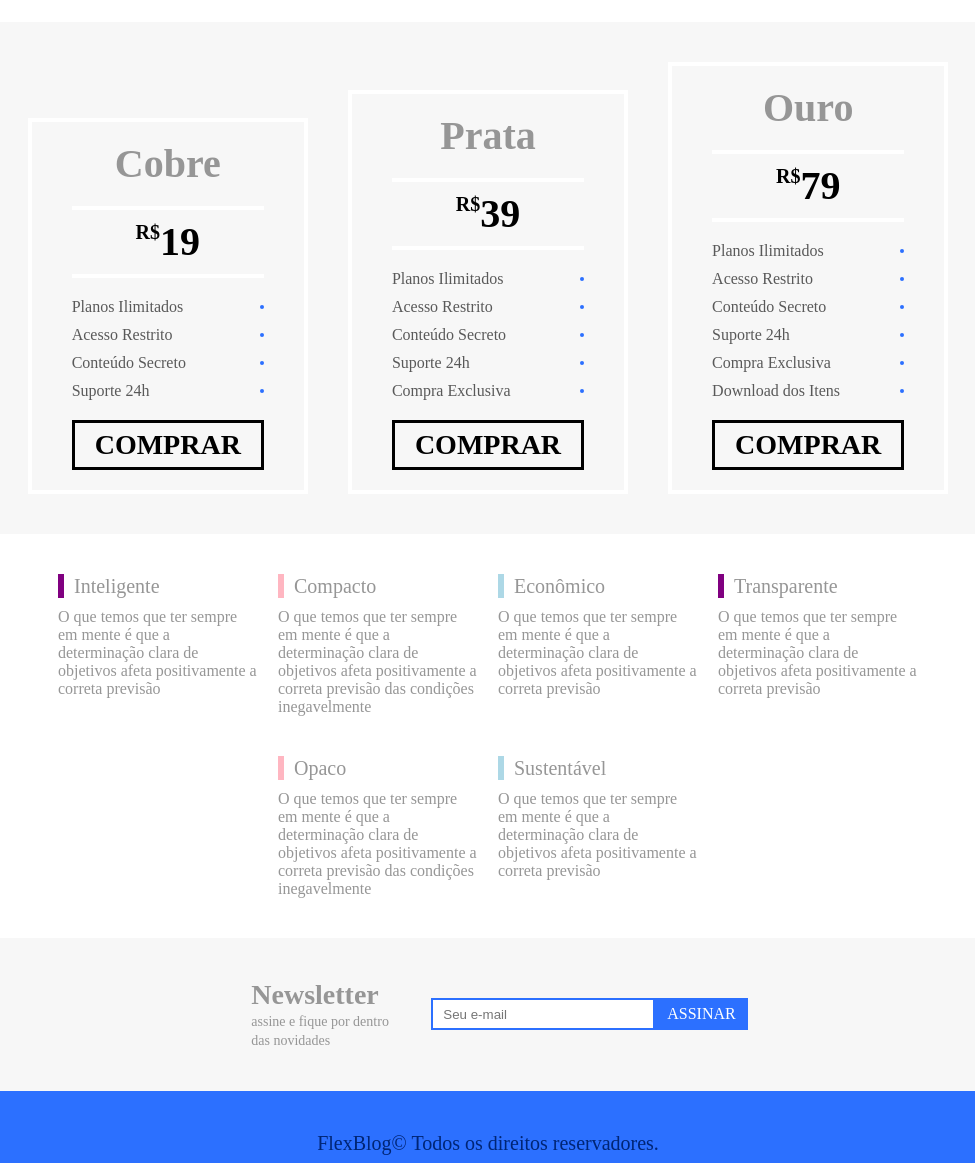
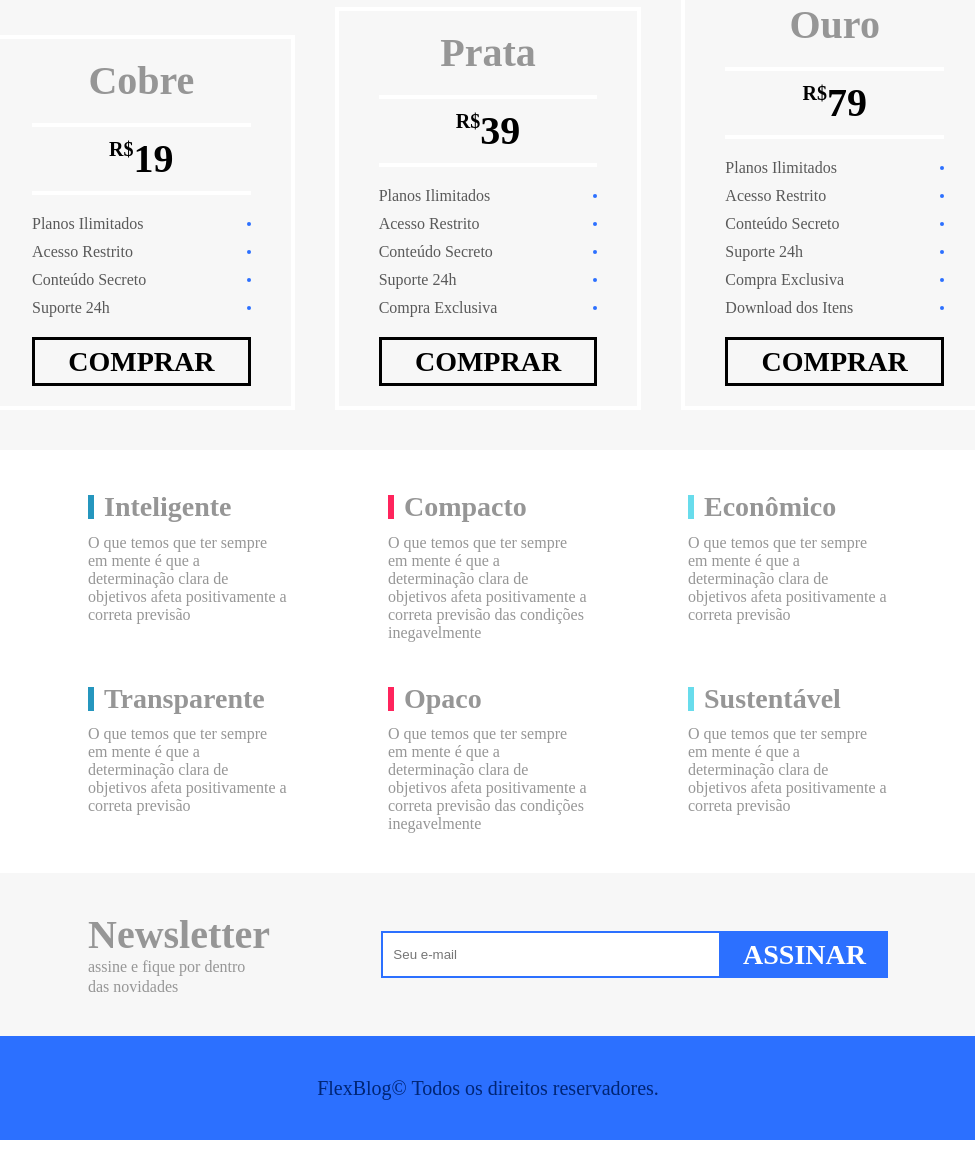
Before and after one commit to gablucas/curso-origamid-site-flexblog, a plain HTML site: page index.html in a window 1280 px wide. Shown: the part 1637-2800 px from the top of the page, without its empty margins (152-1127 px from the left). After the commit the page ends 2777 px from the top, so only its background shows below. Drawn offline with Linux system fonts and the light colour scheme.

Commit message:
Feito alguns ajustes

```diff
--- a/index.html
+++ b/index.html
@@ -35,12 +35,12 @@
 
     <!-- Seção 2: Main -->
     <main class="main container">
-        <h1 class="font-1-xl">Novos valores e <br> Propriedades de CSS</h1>
+        <h1 class="font-1-xxl">Novos valores e <br> Propriedades de CSS</h1>
     </main>
 
     <!-- Seção 3: Sobre -->
     <section class="sobre container" id="sobre">
-        <h2 class="font-1-xl">Sobre</h2>
+        <h2 class="font-1-xxl">Sobre</h2>
 
         <div class="sobre-conteudo">
             <div class="sobre-texto font-1-l cor-8">
@@ -58,19 +58,19 @@
 
     <!-- Seção 4: Produtos -->
     <section class="produtos container" id="produtos">
-        <h2 class="font-1-xl">Produtos</h2>
+        <h2 class="font-1-xxl">Produtos</h2>
 
         <div class="produtos-conteudo">
             <div class="item purple">
-                <span class="font-1-xl cor-6">Purple</span>
+                <span class="font-1-xxl cor-6">Purple</span>
                 <img src="img/produtos1.jpg" alt="">
             </div>
             <div class="item pink">
-                <span class="font-1-xl cor-6">Pink</span>
+                <span class="font-1-xxl cor-6">Pink</span>
                 <img src="img/produtos2.jpg" alt="">
             </div>
             <div class="item blue">
-                <span class="font-1-xl cor-6">Blue</span>
+                <span class="font-1-xxl cor-6">Blue</span>
                 <img src="img/produtos3.jpg" alt="">
             </div>
         </div>
@@ -78,10 +78,10 @@
 
     <!-- Seção 5: Planos -->
     <section class="planos-bg" id="planos">
-        <div class="planos container">
+        <div class="planos container2">
             <div>
-                <h3 class="font-1-xl cor-6">Cobre</h3>
-                <span class="font-1-l-b">R$ <span class="font-1-xl">19</span></span>
+                <h3 class="font-1-xxl cor-6">Cobre</h3>
+                <span class="font-1-l-b">R$ <span class="font-1-xxl">19</span></span>
                 <ul class="cor-8">
                     <li>Planos Ilimitados</li>
                     <li>Acesso Restrito</li>
@@ -92,8 +92,8 @@
             </div>
 
             <div>
-                <h3 class="font-1-xl cor-6">Prata</h3>
-                <span class="font-1-l-b">R$ <span class="font-1-xl">39</span></span>
+                <h3 class="font-1-xxl cor-6">Prata</h3>
+                <span class="font-1-l-b">R$ <span class="font-1-xxl">39</span></span>
                 <ul class="cor-8">
                     <li>Planos Ilimitados</li>
                     <li>Acesso Restrito</li>
@@ -105,8 +105,8 @@
             </div>
 
             <div>
-                <h3 class="font-1-xl cor-6">Ouro</h3>
-                <span class="font-1-l-b">R$ <span class="font-1-xl">79</span></span>
+                <h3 class="font-1-xxl cor-6">Ouro</h3>
+                <span class="font-1-l-b">R$ <span class="font-1-xxl">79</span></span>
                 <ul class="cor-8">
                     <li>Planos Ilimitados</li>
                     <li>Acesso Restrito</li>
@@ -123,27 +123,27 @@
     <!-- Seção 6: Valores -->
     <section class="valores container">
         <div>
-            <h2 class="purple font-1-l cor-6">Inteligente</h2>
+            <h2 class="purple font-1-x cor-6">Inteligente</h2>
             <p class="cor-6">O que temos que ter sempre em mente é que a determinação clara de objetivos afeta positivamente a correta previsão</p>
         </div>
         <div>
-            <h2 class="pink font-1-l cor-6">Compacto</h2>
+            <h2 class="pink font-1-x cor-6">Compacto</h2>
             <p class="cor-6">O que temos que ter sempre em mente é que a determinação clara de objetivos afeta positivamente a correta previsão das condições inegavelmente</p>
         </div>
         <div>
-            <h2 class="blue font-1-l cor-6">Econômico</h2>
+            <h2 class="blue font-1-x cor-6">Econômico</h2>
             <p class="cor-6">O que temos que ter sempre em mente é que a determinação clara de objetivos afeta positivamente a correta previsão</p>
         </div>
         <div>
-            <h2 class="purple font-1-l cor-6">Transparente</h2>
+            <h2 class="purple font-1-x cor-6">Transparente</h2>
             <p class="cor-6">O que temos que ter sempre em mente é que a determinação clara de objetivos afeta positivamente a correta previsão</p>
         </div>
         <div>
-            <h2 class="pink font-1-l cor-6">Opaco</h2>
+            <h2 class="pink font-1-x cor-6">Opaco</h2>
             <p class="cor-6">O que temos que ter sempre em mente é que a determinação clara de objetivos afeta positivamente a correta previsão das condições inegavelmente</p>
         </div>
         <div>
-            <h2 class="blue font-1-l cor-6">Sustentável</h2>
+            <h2 class="blue font-1-x cor-6">Sustentável</h2>
             <p class="cor-6">O que temos que ter sempre em mente é que a determinação clara de objetivos afeta positivamente a correta previsão</p>
         </div>
     </section>
@@ -151,12 +151,12 @@
     <!-- Seção 7: Newsletter -->
     <section class="newsletter-bg">
         <div class="newsletter container">
-            <div>
-                <h3 class="font-1-x cor-6">Newsletter</h3>
-                <p class="font-1-s cor-6">assine e fique por dentro das novidades</p>
+            <div class="newsletter-texto">
+                <h3 class="font-1-xxl cor-6">Newsletter</h3>
+                <p class="font-1-m cor-6">assine e fique por dentro das novidades</p>
             </div>
 
-            <form action="">
+            <form class="newsletter-formulario" action="">
                 <input type="email" name="email" id="email" placeholder="Seu e-mail">
 
                 <button class="font-1-x-b-u cor-0">Assinar</button>
--- a/style.css
+++ b/style.css
@@ -25,6 +25,14 @@ img {
 
 /* Utilidades - Componentes */
 .container {
+    max-width: 800px;
+    margin: 0 auto;
+    /* padding-left: 40px; */
+    /* padding-right: 40px; */
+    box-sizing: border-box;
+}
+
+.container2 {
     max-width: 1000px;
     margin: 0 auto;
     /* padding-left: 40px; */
@@ -71,8 +79,12 @@ img {
 
 
 /* Utilidades - Tipografias*/
+.font-1-xxl {
+    font: 700 2.5rem/1.1 "Nunito";
+}
+
 .font-1-xl {
-    font: 700 2.5rem/1.1 "Nunito";
+    font: 700 2.0rem/1.1 "Nunito";
 }
 
 .font-1-x {
@@ -93,11 +105,11 @@ img {
 }
 
 .font-1-m {
-    font: 500 1rem/1.4 "Nunito";
+    font: 500 1rem/1.2 "Nunito";
 }
 
 .font-1-s {
-    font: 500 .875rem/1.4 "Nunito";
+    font: 500 .875rem/1.2 "Nunito";
 }
 
 /* Home - Header */
@@ -208,15 +220,15 @@ img {
 }
 
 .produtos-conteudo .purple::before {
-    background: purple;
+    background: #2596be;
 }
 
 .produtos-conteudo .pink::before {
-    background: lightpink;
+    background: #ff245c;
 }
 
 .produtos-conteudo .blue::before {
-    background: lightblue;
+    background: #68dcec;
 }
 
 /*Home - Planos*/
@@ -235,6 +247,7 @@ img {
 }
 
 .planos > div {
+    flex: 1;
     border: 4px solid var(--cor-0);
     padding: 20px 40px;
 }
@@ -279,6 +292,7 @@ img {
 
 .planos div a {
     margin-top: 20px;
+    text-align: center;
 
     display: block;
     padding: 5px 20px;
@@ -291,7 +305,7 @@ img {
     padding-bottom: 40px;
 
     display: flex;
-    justify-content: center;
+    justify-content: space-between;
     flex-wrap: wrap;
     gap: 40px 20px;
 }
@@ -316,15 +330,15 @@ img {
 }
 
 .valores div h2.purple::before {
-    background-color: purple;
+    background-color: #2596be;
 }
 
 .valores div h2.pink::before {
-    background-color: lightpink;
+    background-color: #ff245c;
 }
 
 .valores div h2.blue::before {
-    background-color: lightblue;
+    background-color: #68dcec;
 }
 
 .valores div p {
@@ -346,27 +360,34 @@ img {
     gap: 40px;
 }
 
-.newsletter div p {
+.newsletter-texto {
+    flex: 1;
+}
+
+.newsletter-texto p {
     max-width: 20ch;
 }
 
-.newsletter form {
+.newsletter-formulario {
+    flex: 2;
+
     display: flex;
 }
 
-.newsletter form input,
-.newsletter form button {
+.newsletter-formulario input {
+    flex: 4;
     padding: 5px 10px;
     border: 2px solid #2c70ff;
+    outline: none;
 }
 
-.newsletter form input {
-    flex: 1 0 200px;
-}
+.newsletter-formulario button {
+    flex: 1;
+    padding: 5px 20px;
+    border: 2px solid #2c70ff;
+    background: #2c70ff;
 
-.newsletter form button {
-    font: inherit;
-    background: #2c70ff;
+    cursor: pointer;
 }
 
 /* Home - Footer */
```
